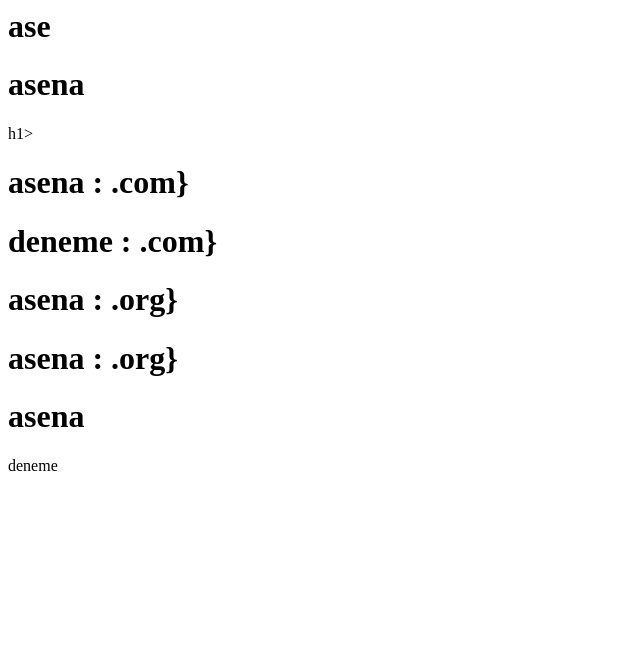
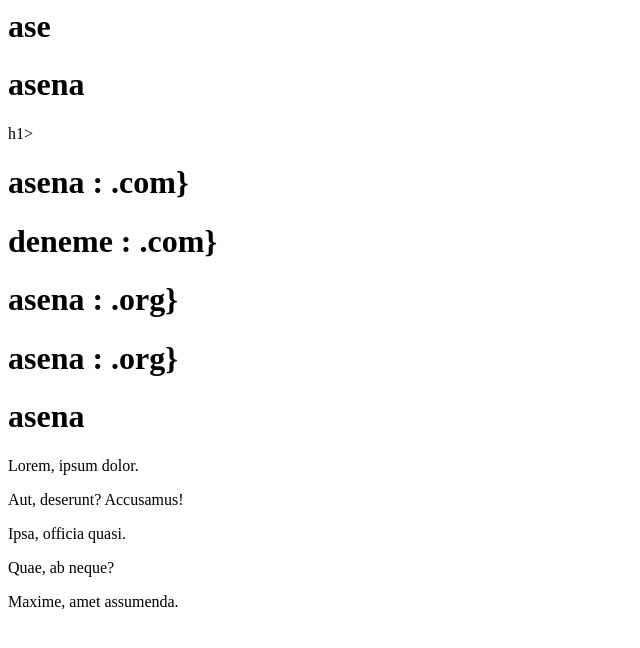
Before and after one commit to ezgiasena/yeni, a plain HTML site: page index.html in a window 1280 px wide. Shown: the whole page, without its empty margins (0-640 px from the left). Drawn offline with Linux system fonts and the light colour scheme.

Commit message:
html files changed

```diff
--- a/index.html
+++ b/index.html
@@ -5,5 +5,8 @@
 <h1>asena <span>: .org} </span> </h1>
 <h1>asena <span>: .org} </span> </h1>
 <h1>asena</h1>
-
-deneme
+ <p>Lorem, ipsum dolor.</p>
+ <p>Aut, deserunt? Accusamus!</p>
+ <p>Ipsa, officia quasi.</p>
+ <p>Quae, ab neque?</p>
+ <p>Maxime, amet assumenda.</p>
```
Also changed, not shown: css/syle.css (added), scss/main.scss (added), 1 other file.
